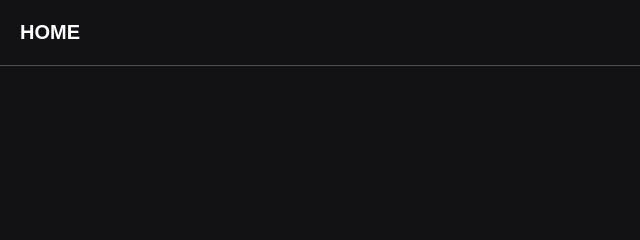
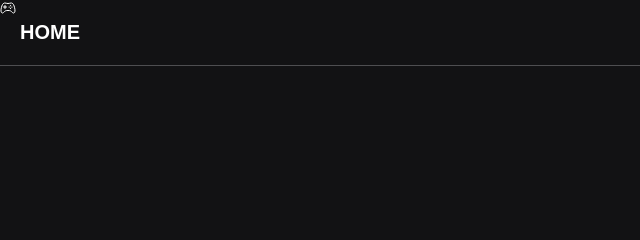
Before and after one commit to jeanramalho/email-game, a plain HTML site: page pages/games/games.html in a window 1280 px wide. Shown: the top 240 px of the page, 0-640 px from the left. Drawn offline with nearby package versions, Linux system fonts and the light colour scheme.

Commit message:
feat(games.html): Implementa icones de games disponiveis

```diff
--- a/pages/games/games.html
+++ b/pages/games/games.html
@@ -27,6 +27,10 @@
 
         <div class="games-content">
             <div class="games-grid">
+                <div class="games-disponiveis">
+                    <ion-icon name="game-controller-outline"></ion-icon>
+                    <p>Jogos Disponíveis</p>
+                </div>
 
             </div>
             <div class="games-info">
```
